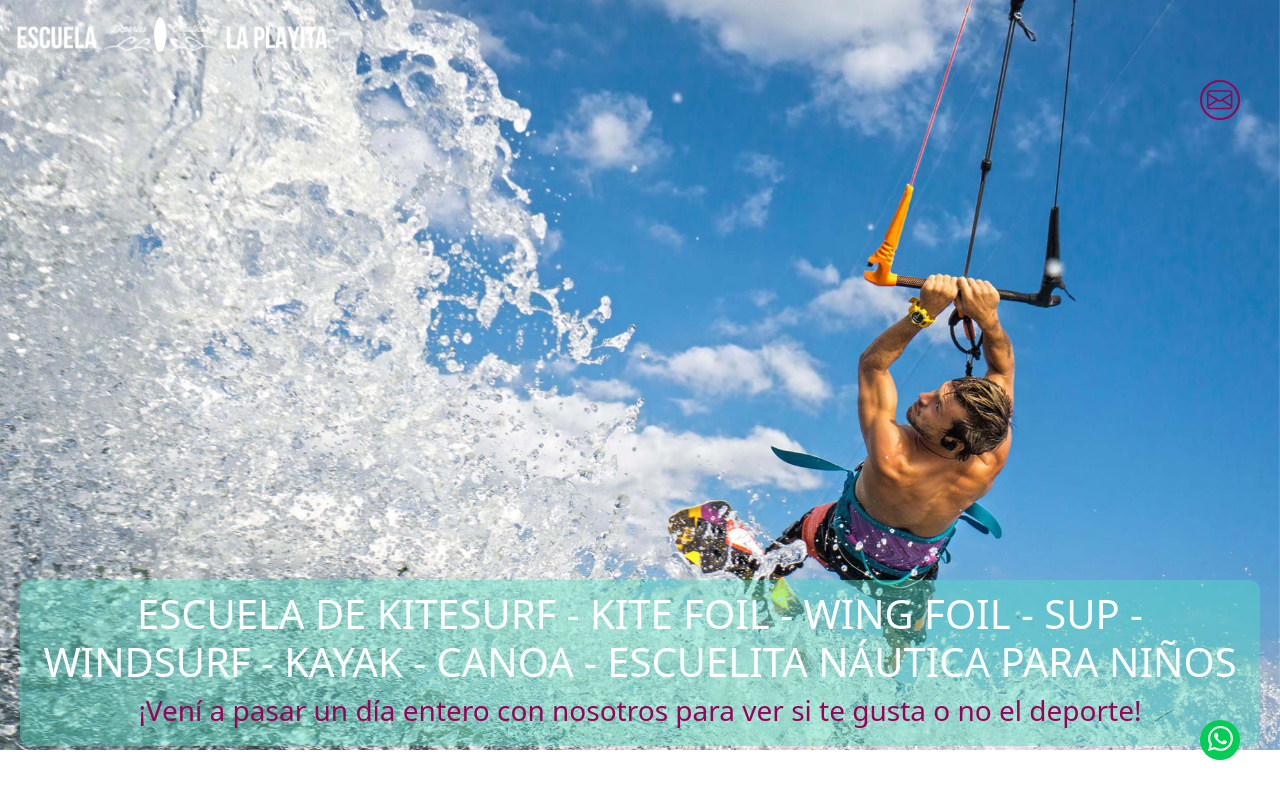
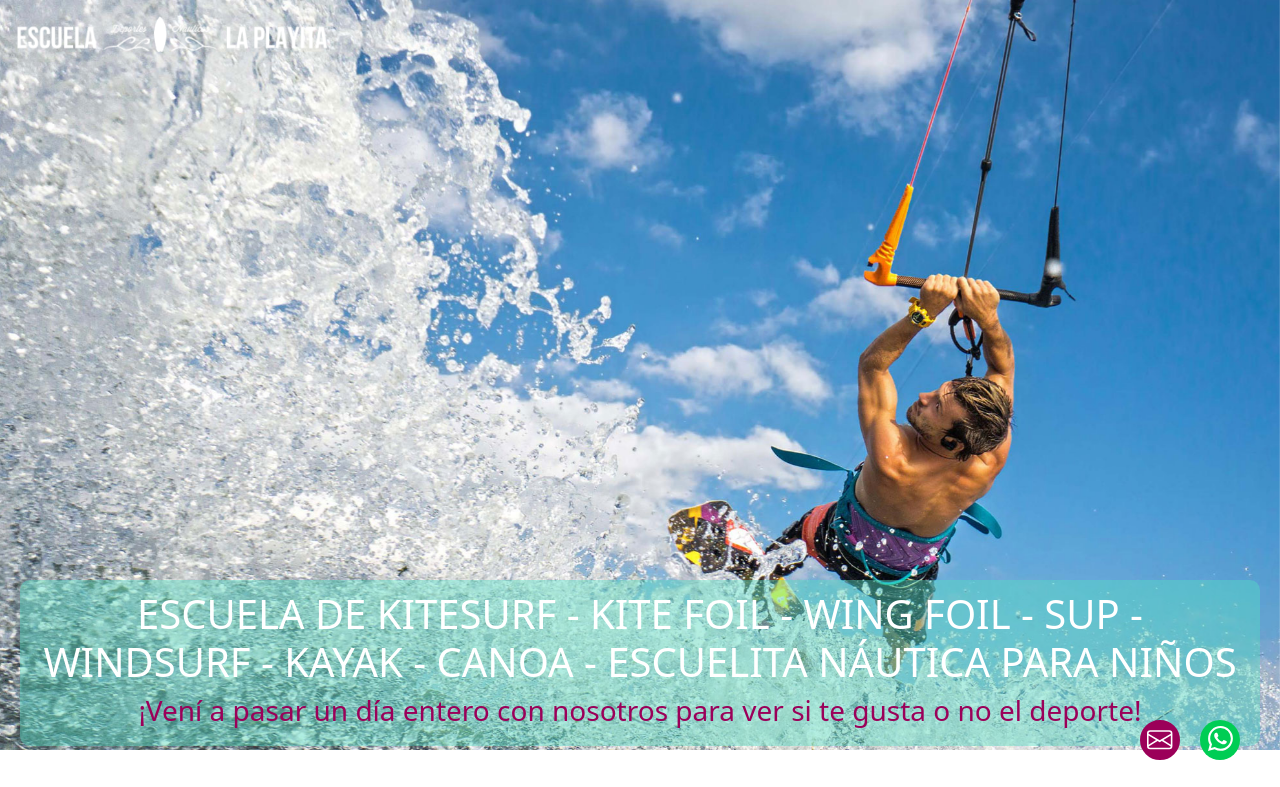
Before and after one commit to niederhausertomas/La-playita-web, a plain HTML site: page index.html in a window 1280 px wide. Shown: the top 787 px of the page. Drawn offline with nearby package versions, Linux system fonts and the light colour scheme.

Commit message:
cambiando posición del icono de mail

```diff
--- a/css/styles.css
+++ b/css/styles.css
@@ -42,28 +42,28 @@ https://www.pexels.com/es-es/buscar/kite%20foil/
 
 #btnMail{
     position: fixed;
-    top: 80px;
-    right: 40px;
+    bottom: 40px;
+    right: 100px;
     height: 40px;
     width: 40px;
     line-height: 35px;
     text-align: center;
-    color: #9B0059;
+    color: white;
     z-index: 1000;
-    background-color: rgba(255, 255, 255, 0);
+    background-color: #9B0059;
     border-radius: 50%;
     cursor: pointer;
     border: solid 2px #9B0059;
 }
 
+#btnMail:hover{
+    bottom: 38px;
+    transition: 0.5s;
+}
+
 #btnMail svg{
     height: 27px;
     padding-top: -500px;
-}
-
-#btnMail:hover{
-    color: #55DEC5;
-    border: solid 2px #55DEC5;
 }
 
 .carouselImg{
```
